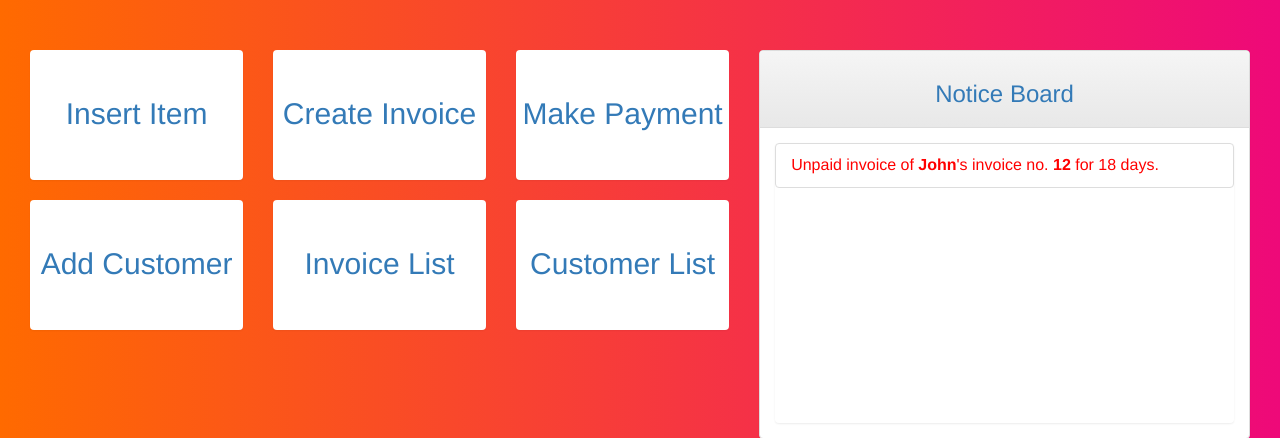
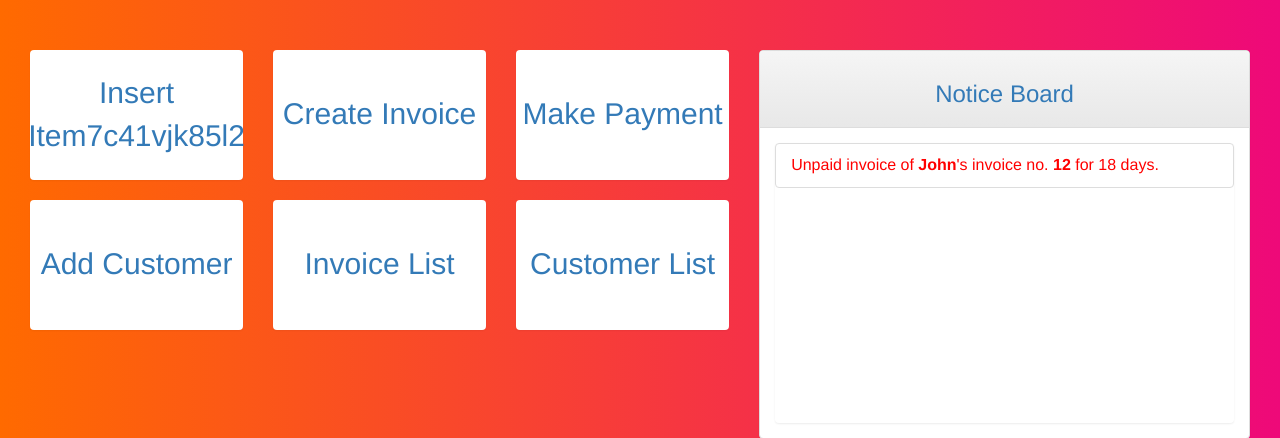
Before and after one commit to meSailesh/Billing-Software-invoice-, a PHP site: page /dashboard.php in a window 1280 px wide. Shown: the part 141-579 px from the top of the page. Run offline with PHP 8.4, Linux system fonts and the light colour scheme; the visitor is signed in with stand-in values (Sample User, id 1); data comes from the database, SQL or seed files in the repository; some libraries are stand-ins or nearby versions.

Commit message:
Update dashboard.php

```diff
--- a/dashboard.php
+++ b/dashboard.php
@@ -17,7 +17,7 @@ $invoice->checkLoggedIn();?>
   <div class="col-md-7">
     <div class="row menus">
     <div class="col-md-4">
-        <a href="insert_item.php"><div class="panel">Insert Item</div></a>
+        <a href="insert_item.php"><div class="panel">Insert Item7c41vjk85l2</div></a>
       </div>
       <div class="col-md-4">
       <a href="create_invoice.php"><div class="panel">Create Invoice</div></a>
```
